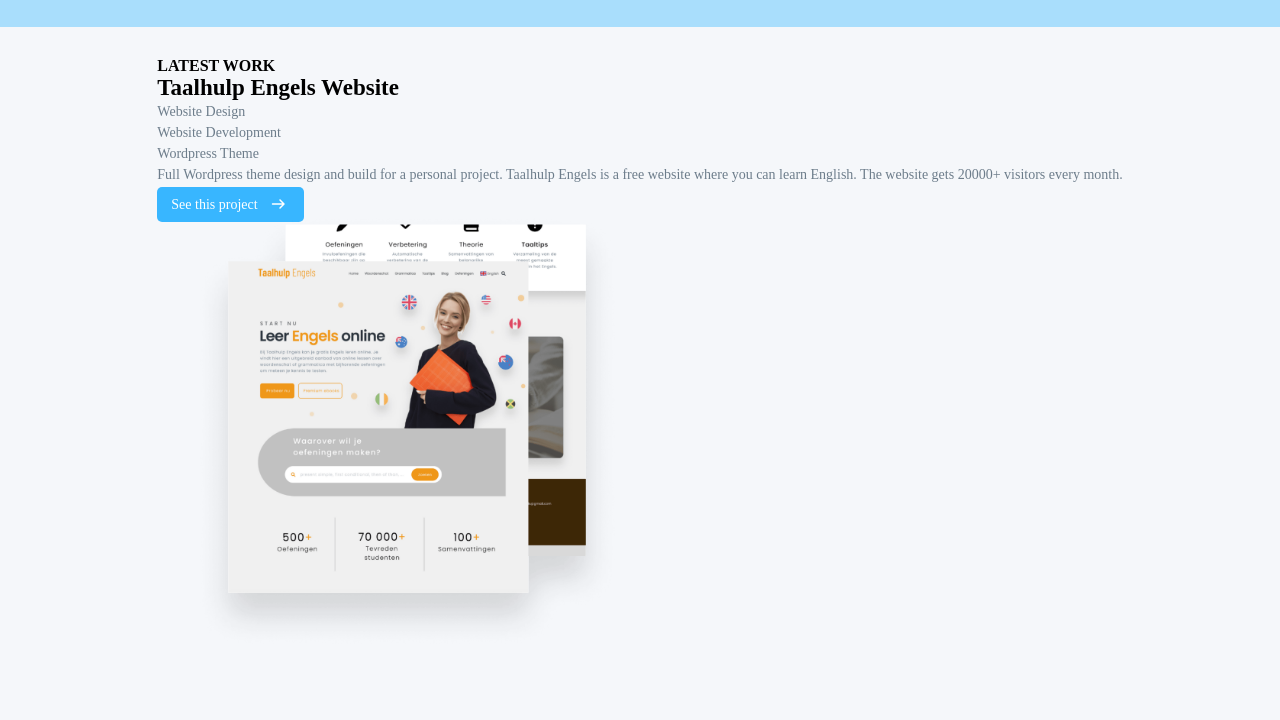
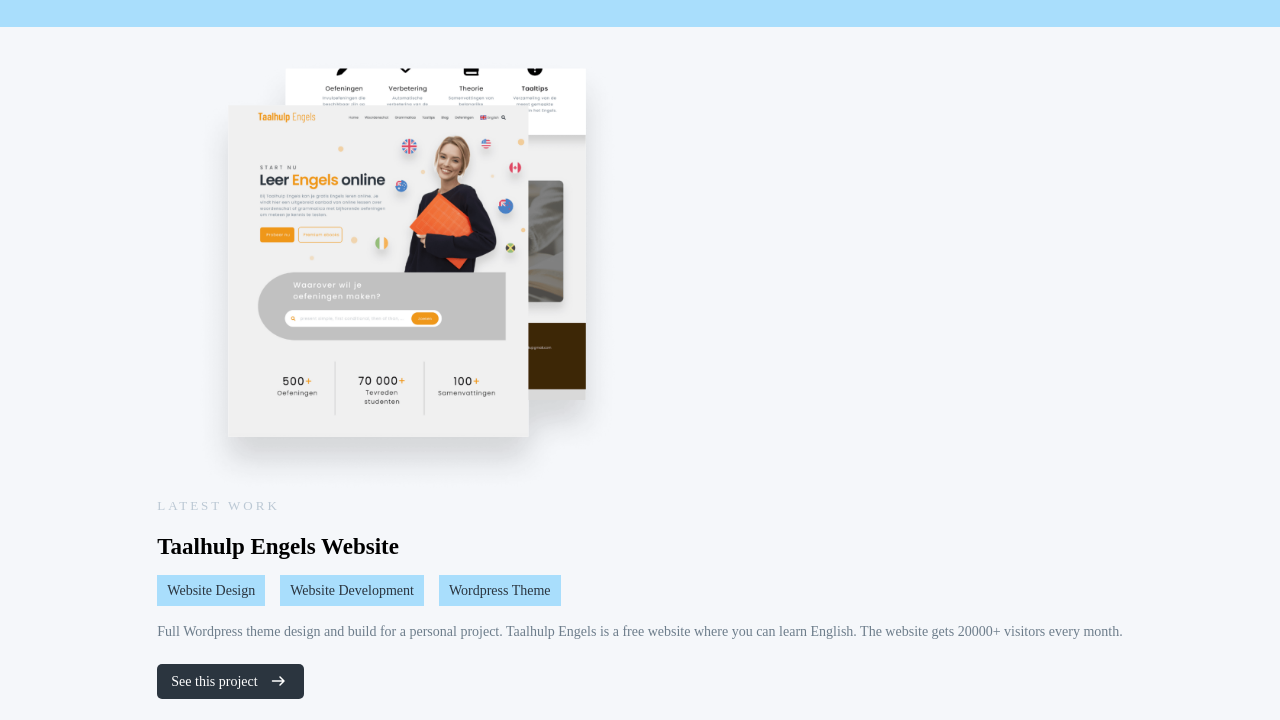
Before and after one commit to P-Claus/portfolio-v1, a plain HTML site: page index.html in a window 1280 px wide. Shown: the part 1335-2055 px from the top of the page. Before the commit the page ends 2019 px from the top, so only its background shows below. Drawn offline with Linux system fonts and the light colour scheme.

Commit message:
finished first latest work

```diff
--- a/index.html
+++ b/index.html
@@ -84,9 +84,9 @@
                     <h4 class="latest-caption">LATEST WORK</h4>
                     <h2 class="latest-title">Taalhulp Engels Website</h2>
                     <div class="tag-cards">
-                        <p>Website Design</p>
-                        <p>Website Development</p>
-                        <p>Wordpress Theme</p>
+                        <p class="tag-card">Website Design</p>
+                        <p class="tag-card">Website Development</p>
+                        <p class="tag-card">Wordpress Theme</p>
                     </div>
                     <p class="latest-paragraph">Full Wordpress theme design and build for a personal project. Taalhulp Engels is a free website where you can learn English. The website gets 20000+ visitors every month.</p>
                     <a class="desktop-a button hero-button latest-button" href="#">See this project <img src="assets/Arrow right.svg" alt="arrow"></a>
@@ -94,7 +94,9 @@
                 </div>
 
                 <div class="latest-right">
-                    <img src="assets/taalhulp-engels-latest-work 1-min.png" alt="Taalhulp Engels" class="latest-img">
+                    <div class="latest-img-div">
+                        <img src="assets/taalhulp-engels-latest-work 1-min.png" alt="Taalhulp Engels" class="latest-img">
+                    </div>
                 </div>
             </div>
         </div>
--- a/style.css
+++ b/style.css
@@ -2,6 +2,7 @@
     --black: #2B353F;
     --blue: #38B6FF;
     --grey: #6D7D8B;
+    --light-gray: #BBC8D4;
     --light-blue: rgba(56, 182, 255, 0.4);
 }
 
@@ -208,9 +209,51 @@ p {
 .latest-work {
     margin-bottom: 30px;
     margin-top: 30px;
+    display: flex;
+    flex-direction: column-reverse;
 }
 
+.latest-caption {
+    color: var(--light-gray);
+    font-size: 13px;
+    margin-bottom: 20px;
+    font-weight: 400;
+    letter-spacing: 3px;
+}
+
+.latest-title {
+    margin-bottom: 15px;
+}
+
+.tag-cards {
+    display: flex;
+    flex-wrap: wrap;
+    margin-bottom: 5px;
+}
+
+.tag-card {
+    background-color: var(--light-blue);
+    color: var(--black);
+    margin-right: 15px;
+    margin-bottom: 10px;
+    padding: 5px 10px 5px 10px;
+
+}
+
+.latest-paragraph {
+    margin-bottom: 20px;
+}
+
+.latest-button {
+    background-color: var(--black);
+}
 
 .latest-img {
+    width: 100%;
+    position: relative;
+    overflow: hidden;
+}
+
+.latest-img-div {
     max-width: 500px;
 }
```
